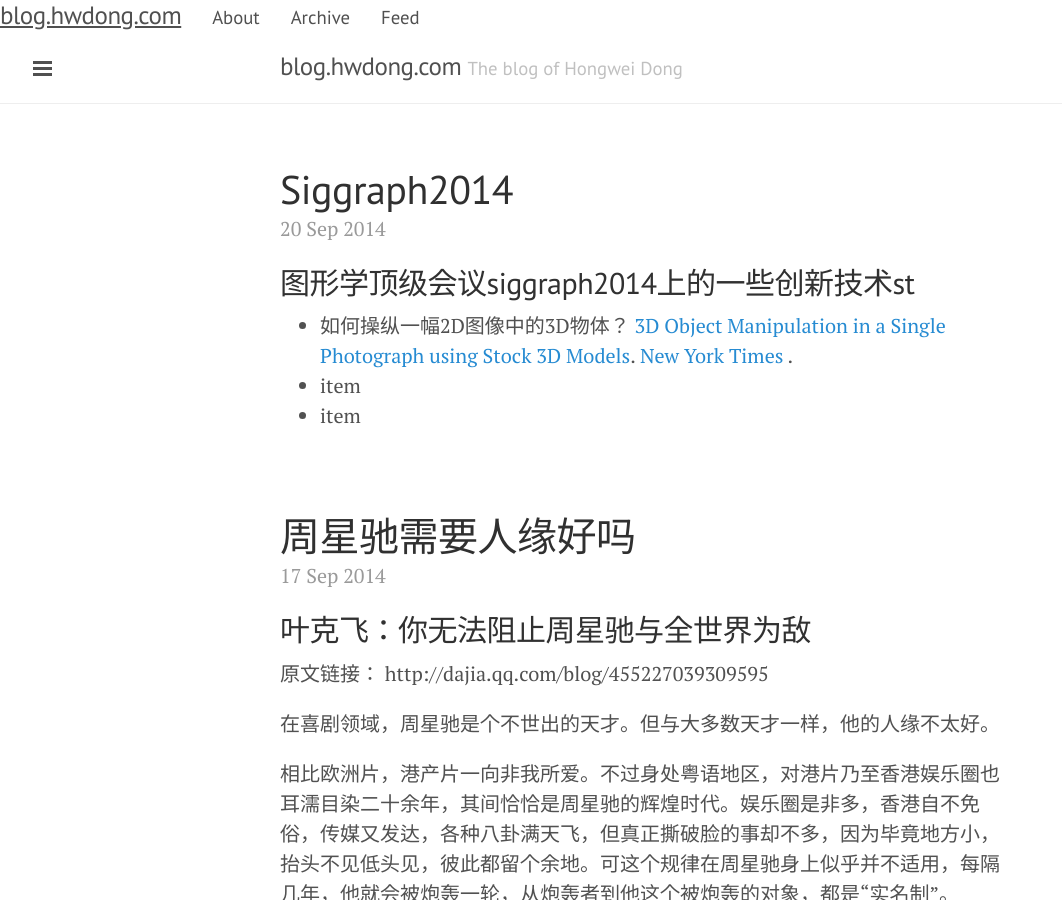
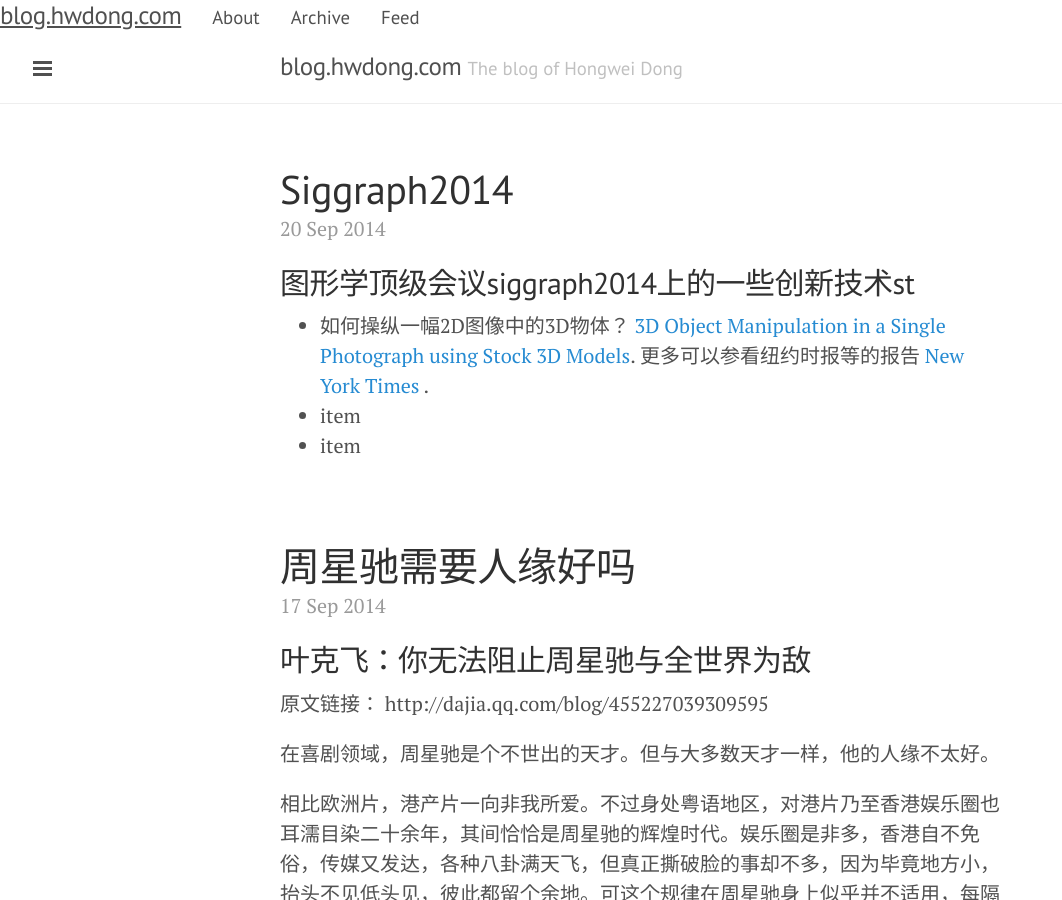
Before and after one commit to hwdong/hwdong-old.github.io, a Jekyll site: the page built from index.html, in a window 1280 px wide and 900 px high. Shown: the whole window, without its empty margins (0-1062 px from the left). Built offline with Jekyll 4.4.1, drawn with Linux system fonts in a browser that asks for light colours; Markdown is read by kramdown in place of the engine named in the settings; the list of posts is cut into pages by our own code.

Commit message:
Updated 2014-09-20-SIGGRAPH2014.md

```diff
--- a/_posts/2014-09-20-SIGGRAPH2014.md
+++ b/_posts/2014-09-20-SIGGRAPH2014.md
@@ -5,6 +5,6 @@
 ## 图形学顶级会议siggraph2014上的一些创新技术st
 
 - 如何操纵一幅2D图像中的3D物体？
- [3D Object Manipulation in a Single Photograph using Stock 3D Models](http://www.cs.cmu.edu/~om3d/). [ New York Times](http://www.nytimes.com/2014/08/12/science/3-d-tool-guesses-what-a-photo-is-missing.html) .
+ [3D Object Manipulation in a Single Photograph using Stock 3D Models](http://www.cs.cmu.edu/~om3d/). 更多可以参看纽约时报等的报告 [ New York Times](http://www.nytimes.com/2014/08/12/science/3-d-tool-guesses-what-a-photo-is-missing.html) .
 - item
 - item
```
